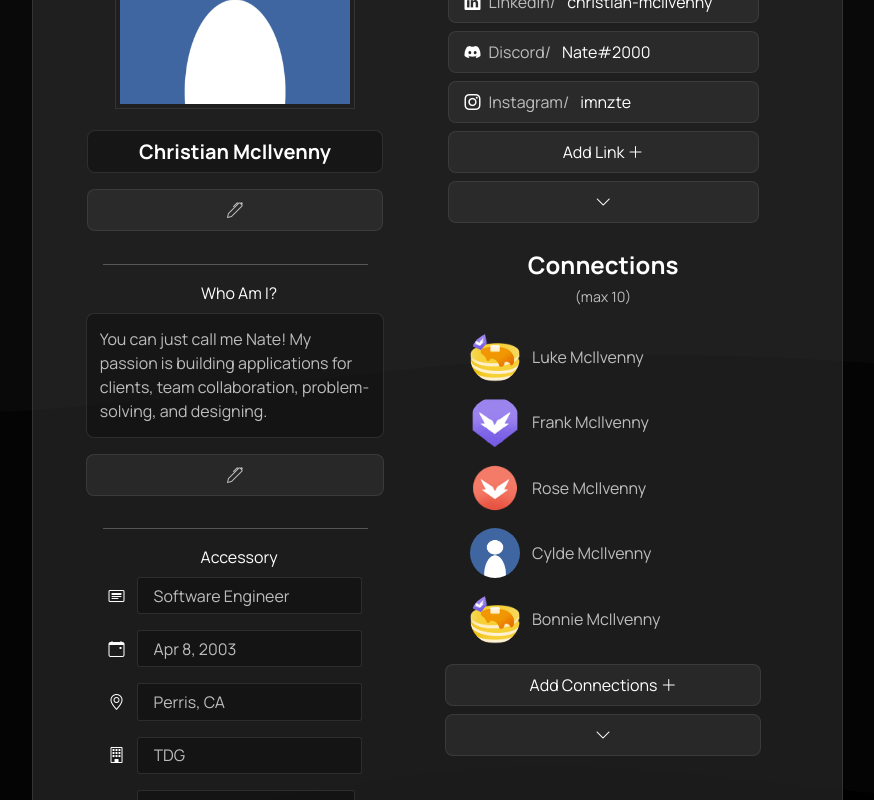
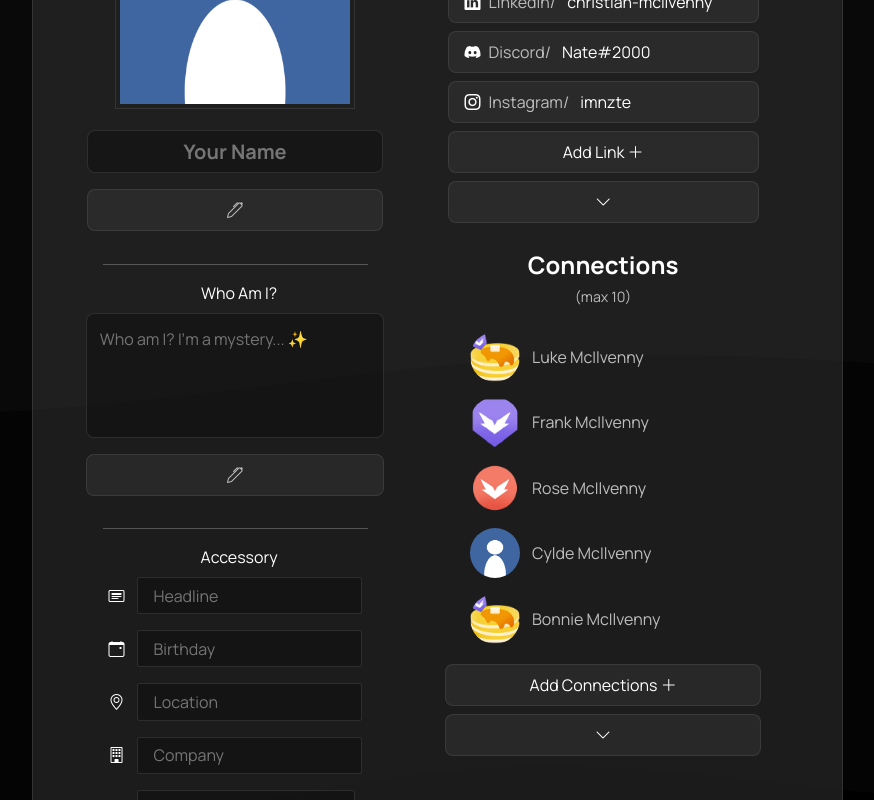
Before and after one commit to TDG-Org/Statue-Status, a React (Create React App) app in the folder client/: page /profile in a window 1280 px wide. Shown: the part 980-1780 px from the top of the page, without its empty margins (390-1264 px from the left). Built offline with nearby package versions, Linux system fonts and the light colour scheme.

Commit message:
update default state values to null

```diff
--- a/client/src/components/Statue/Profile Statue/Primary/ProfileStatueAbout.jsx
+++ b/client/src/components/Statue/Profile Statue/Primary/ProfileStatueAbout.jsx
@@ -8,7 +8,7 @@ const ProfileStatueAbout = () => {
   const [editStatueAboutActive, setEditStatueAboutActive] = useState(false);
 
   // Official About
-  const [editStatueAbout, setEditStatueAbout] = useState("You can just call me Nate! My passion is building applications for clients, team collaboration, problem-solving, and designing.");
+  const [editStatueAbout, setEditStatueAbout] = useState("");
 
   // Current About input
   const [statueAboutCurrent, setStatueAboutCurrent] = useState(editStatueAbout);
--- a/client/src/components/Statue/Profile Statue/Primary/ProfileStatueAccessory.jsx
+++ b/client/src/components/Statue/Profile Statue/Primary/ProfileStatueAccessory.jsx
@@ -26,13 +26,13 @@ const ProfileStatueAccessory = () => {
   const [selectedDate, setSelectedDate] = useState(null);
 
   // Final Date
-  const [finalSelectedDate, setFinalSelectedDate] = useState(NateData.bday);
+  const [finalSelectedDate, setFinalSelectedDate] = useState("");
 
-    // Check if Editing is active
-    const [editStatueAccessoryActive, setEditStatueAccessoryActive] = useState(false);
+  // Check if Editing is active
+  const [editStatueAccessoryActive, setEditStatueAccessoryActive] = useState(false);
 
   // Other Values
-  const [accessoriesValues, setAccessoriesValues] = useState(NateData);
+  const [accessoriesValues, setAccessoriesValues] = useState();
 
   // Current Accessory Values input
   const [accessoriesValuesCurrent, setAccessoriesValuesCurrent] = useState(accessoriesValues);
@@ -70,7 +70,6 @@ const ProfileStatueAccessory = () => {
 
   // Check which elements wants update
   function updateAccessory(e) {
-
     setFinalSelectedDate(selectedDate);
     setAccessoriesValues(accessoriesValuesCurrent);
     console.log(accessoriesValues);
--- a/client/src/components/Statue/Profile Statue/Primary/ProfileStatuePrimary.jsx
+++ b/client/src/components/Statue/Profile Statue/Primary/ProfileStatuePrimary.jsx
@@ -30,7 +30,7 @@ const ProfileStatuePrimary = () => {
   const statueNameRef = useRef(null);
   // Editing is active
   const [editStatueNameActive, setEditStatueNameActive] = useState(false);
-  const [editStatueName, setEditStatueName] = useState("Christian McIlvenny");
+  const [editStatueName, setEditStatueName] = useState("");
   // Current Name input
   const [statueNameCurrent, setStatueNameCurrent] = useState(editStatueName);
   // Toggle function to activate Statue Name edit
```
